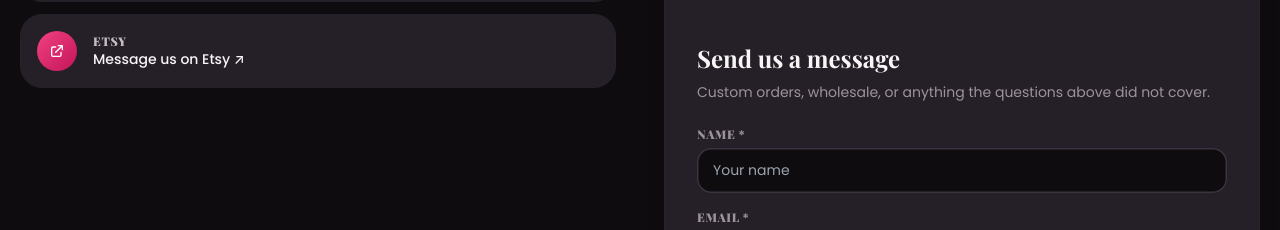
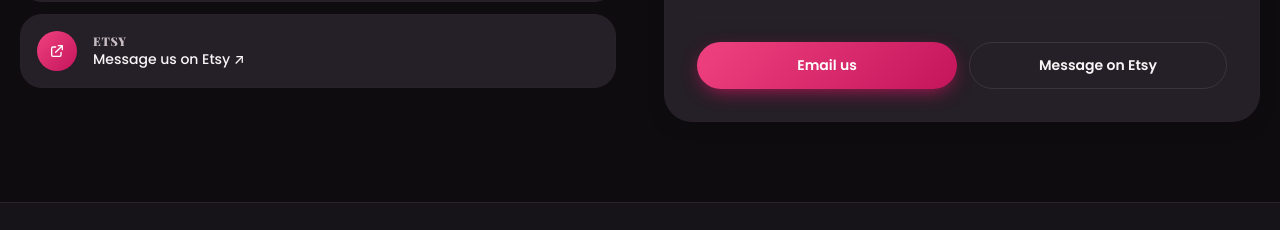
Before and after one commit to tjrosario/design-that-hits, a Next.js app: page /contact in a window 1280 px wide. Shown: the part 527-757 px from the top of the page. Built offline with nearby package versions, Linux system fonts and the light colour scheme; no server answers; a web font is replaced by a local one.

Commit message:
fix(contact): hide the form while Resend rejects the send

```diff
--- a/src/app/contact/page.tsx
+++ b/src/app/contact/page.tsx
@@ -2,7 +2,6 @@
 import { JsonLd } from "@/components/JsonLd";
 import { SITE_SHARE_IMAGE } from "@/lib/images";
 import { WEBSITE_ID } from "@/lib/site-graph";
-import { ContactForm } from "@/components/ContactForm";
 
 const SITE_URL = process.env.NEXT_PUBLIC_SITE_URL ?? "https://designthathits.com";
 
@@ -201,20 +200,14 @@
             ))}
           </div>
 
-          {/* The form, with the mailto and Etsy links kept below it: if the mail service
-              is not configured the route says so, and those two still work. */}
-          <div className="mt-7 pt-6" style={{ borderTop: "1px solid var(--border-soft)" }}>
-            <h2
-              className="text-2xl mb-2"
-              style={{ fontFamily: "var(--font-display)", fontWeight: 700, color: "var(--text)" }}
-            >
-              Send us a message
-            </h2>
-            <p className="text-sm mb-6" style={{ color: "var(--text-muted)" }}>
-              Custom orders, wholesale, or anything the questions above did not cover.
-            </p>
-            <ContactForm />
-          </div>
+          {/*
+            The form is hidden while Resend rejects the send. It is written, tested and
+            wired; `/api/contact` returns 502 because the domain is not verified there
+            yet. Showing a form that cannot deliver is the failure this page was built to
+            avoid, so the mailto and Etsy links below carry it until the key works.
+
+            To restore: import ContactForm and render it here. Nothing else changes.
+          */}
 
           <div
             className="mt-7 pt-6 flex flex-col sm:flex-row gap-3"
```
